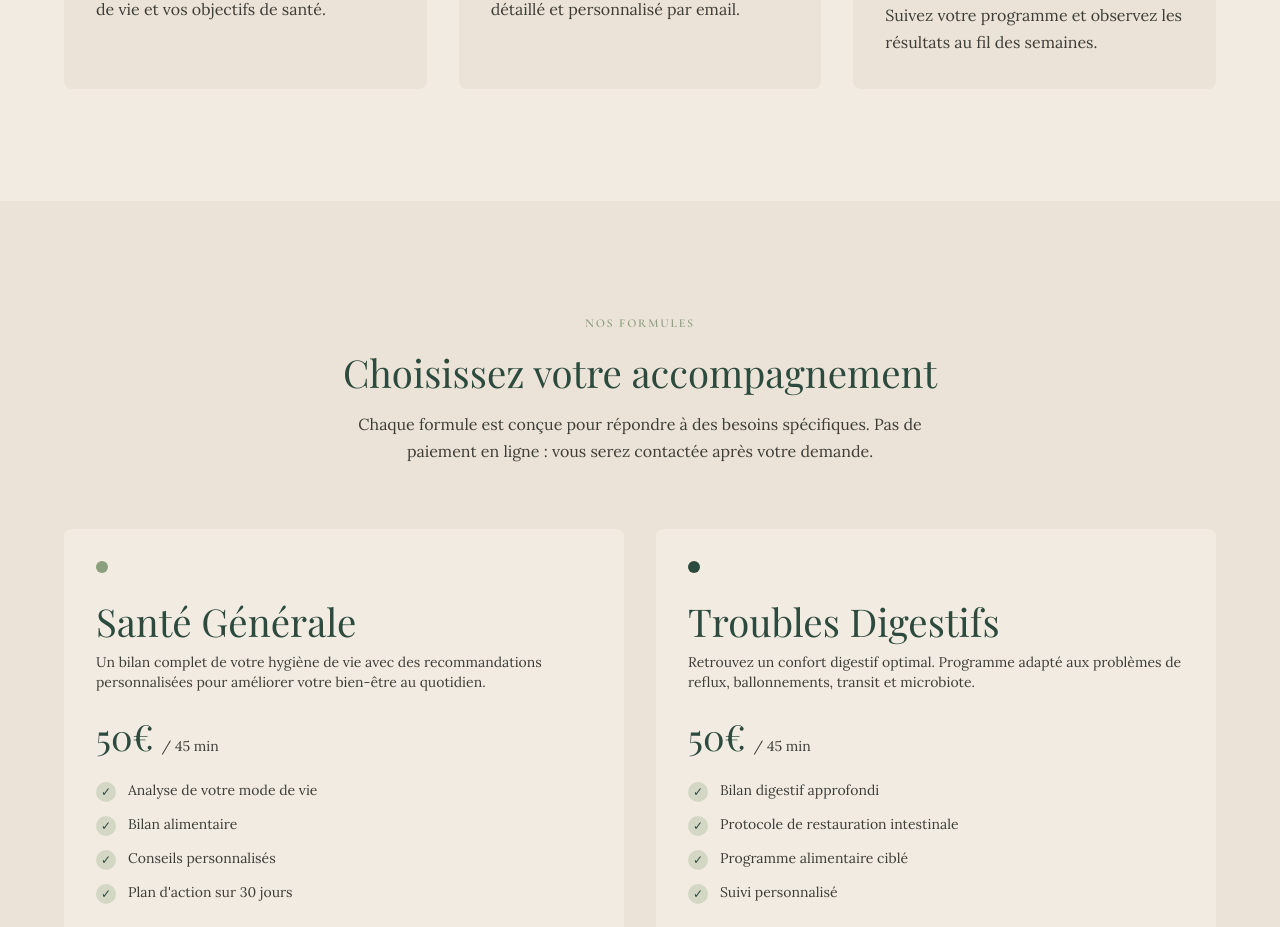
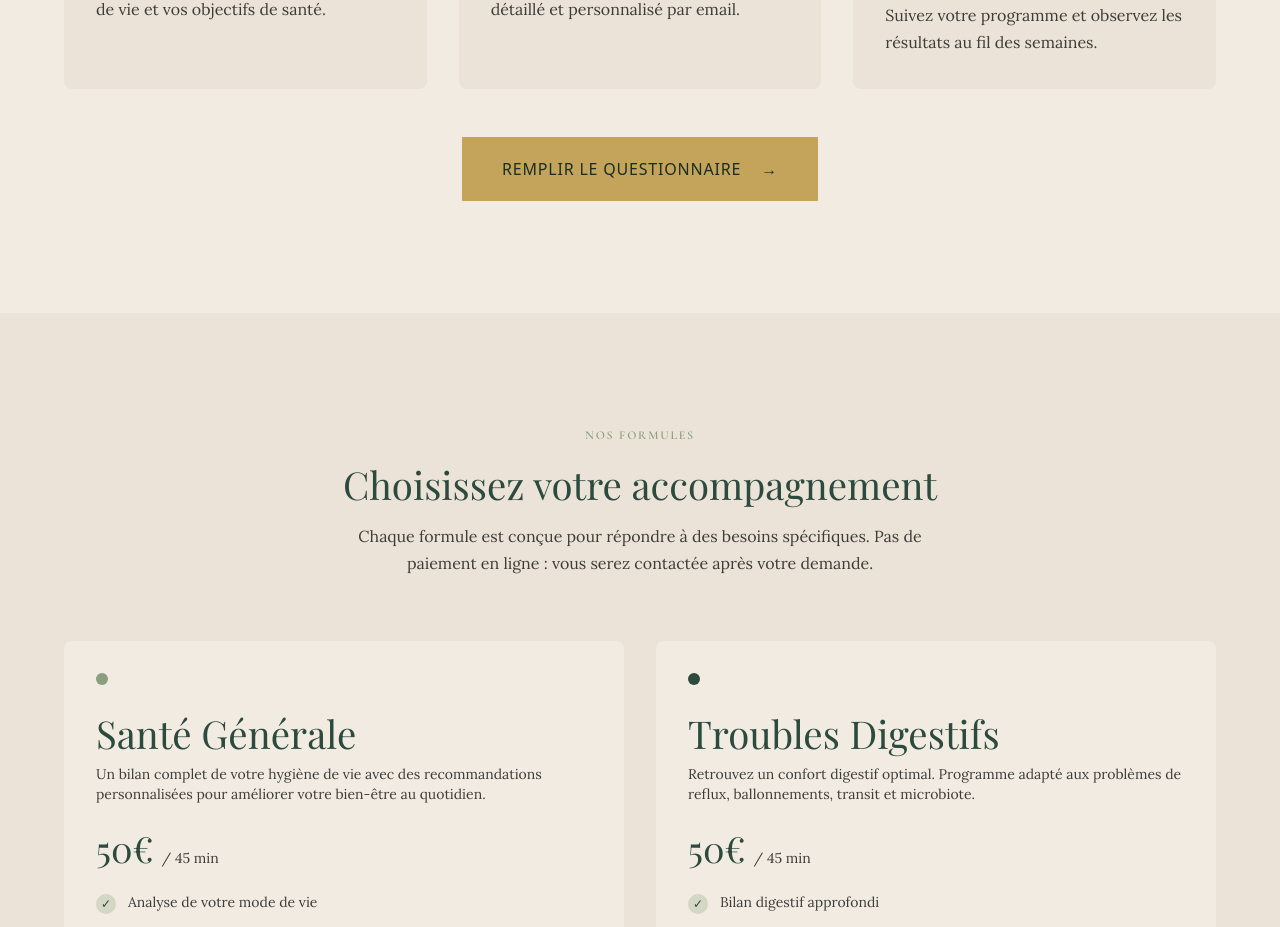
Before and after one commit to gregld29200/monremede-site, a Next.js app: page /consultations in a window 1280 px wide. Shown: the part 987-1914 px from the top of the page. Built offline with nearby package versions, Linux system fonts and the light colour scheme; no server answers.

Commit message:
Update page.tsx

```diff
--- a/src/app/consultations/page.tsx
+++ b/src/app/consultations/page.tsx
@@ -129,6 +129,15 @@ export default function ConsultationsPage() {
                   <p className="text-ink-soft">{item.description}</p>
                 </div>
               ))}
+            </div>
+
+            <div className="text-center mt-12">
+              <Button variant="primary" size="lg" asChild>
+                <Link href="/consultations/demande">
+                  Remplir le questionnaire
+                  <span className="ml-2">→</span>
+                </Link>
+              </Button>
             </div>
           </div>
         </section>
```
